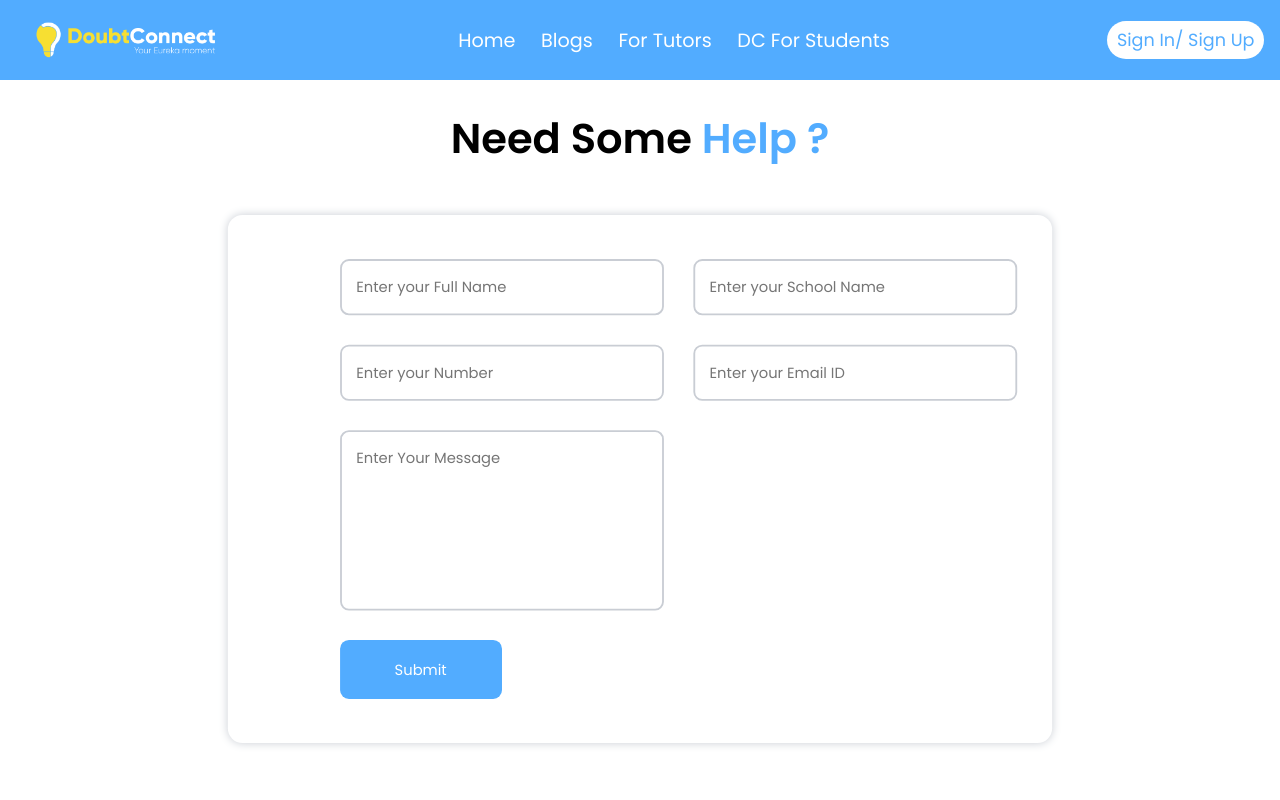
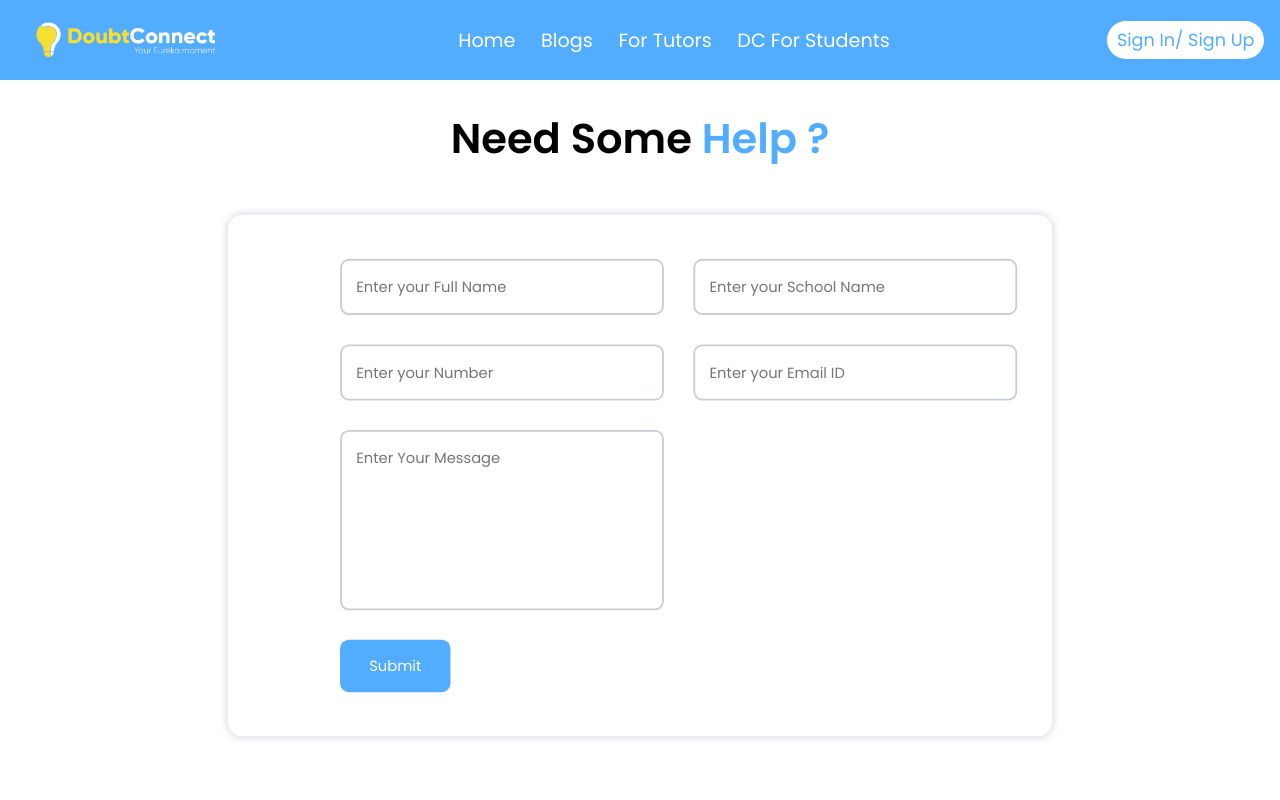
Before and after one commit to MastorkTechnologies/Doubt_connect_new, a React (Create React App) app: page /support in a window 1280 px wide. Shown: the top 800 px of the page. Built offline with nearby package versions, Linux system fonts and the light colour scheme.

Commit message:
modified:   src/Assets/forstudents_testi_1.png 	modified:   src/Components/Home/Home.css 	modified:   src/Components/Home/Support.css

```diff
--- a/src/Components/Home/Support.css
+++ b/src/Components/Home/Support.css
@@ -54,8 +54,8 @@
 }
 
 .fillc-details-left button{
-    height: 4rem;
-    width: 50%;
+    width: fit-content;
+    padding: 1rem 2rem;
     outline: none;
     border: none;
     background-color: #52ACFF;
```
Also changed, not shown: src/Components/Home/Home.css (+0 -51 lines), src/Assets/forstudents_testi_1.png.
